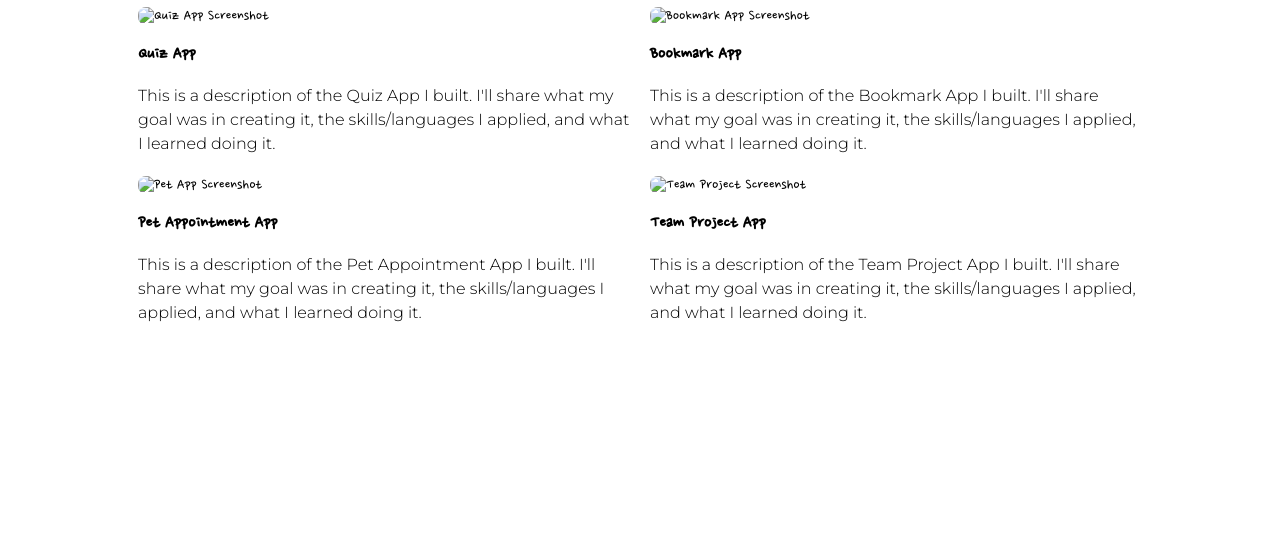
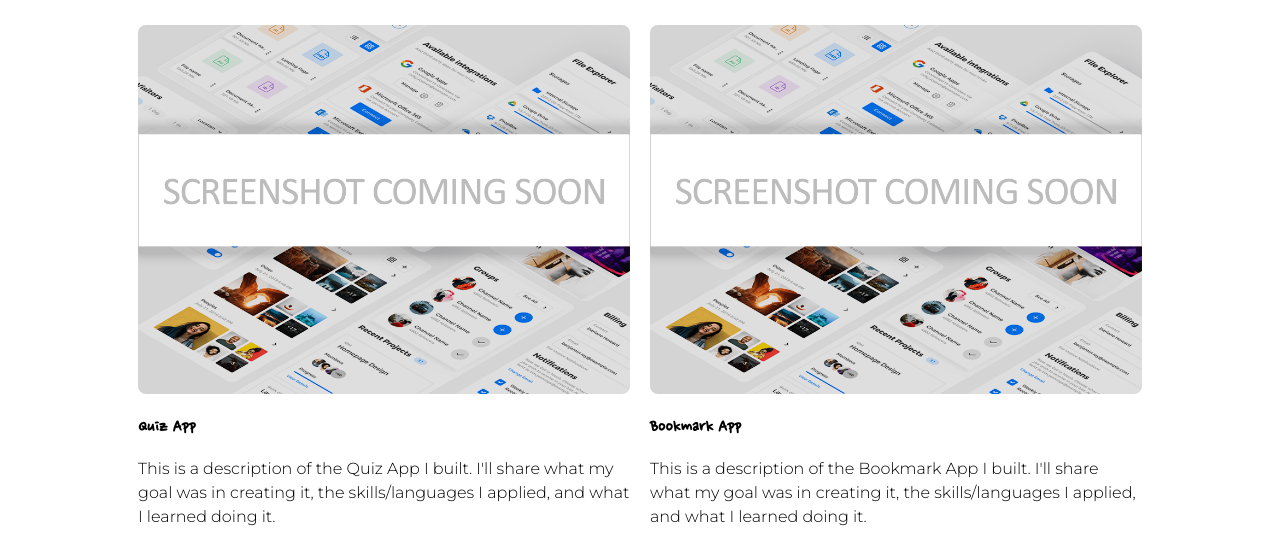
Before and after one commit to colburncodes/portfolio, a plain HTML site: page portfolio.html in a window 1280 px wide. Shown: the part 205-751 px from the top of the page. Drawn offline with nearby package versions, Linux system fonts and the light colour scheme.

Commit message:
update file path to images.

```diff
--- a/portfolio.html
+++ b/portfolio.html
@@ -33,13 +33,13 @@
     <section>
         <h2 class="logo animate__animated animate__flipInX">portfolio</h2>
     </section>
-
+    <br>
     <div class="wrapper">
         <article id="portfolio">
           <div class="group">
             <div class="item">
               <img
-                src="images/portfolio/placeholder.png"
+                src="portfolio/placeholder.png"
                 alt="Quiz App Screenshot"
                 class="rounded"
               />
@@ -52,7 +52,7 @@
             </div>
             <div class="item">
               <img
-                src="images/portfolio/placeholder.png"
+                src="portfolio/placeholder.png"
                 alt="Bookmark App Screenshot"
                 class="rounded"
               />
@@ -67,7 +67,7 @@
           <div class="group">
             <div class="item">
               <img
-                src="images/portfolio/placeholder.png"
+                src="portfolio/placeholder.png"
                 alt="Pet App Screenshot"
                 class="rounded"
               />
@@ -80,7 +80,7 @@
             </div>
             <div class="item">
               <img
-                src="images/portfolio/placeholder.png"
+                src="portfolio/placeholder.png"
                 alt="Team Project Screenshot"
                 class="rounded"
               />
```
